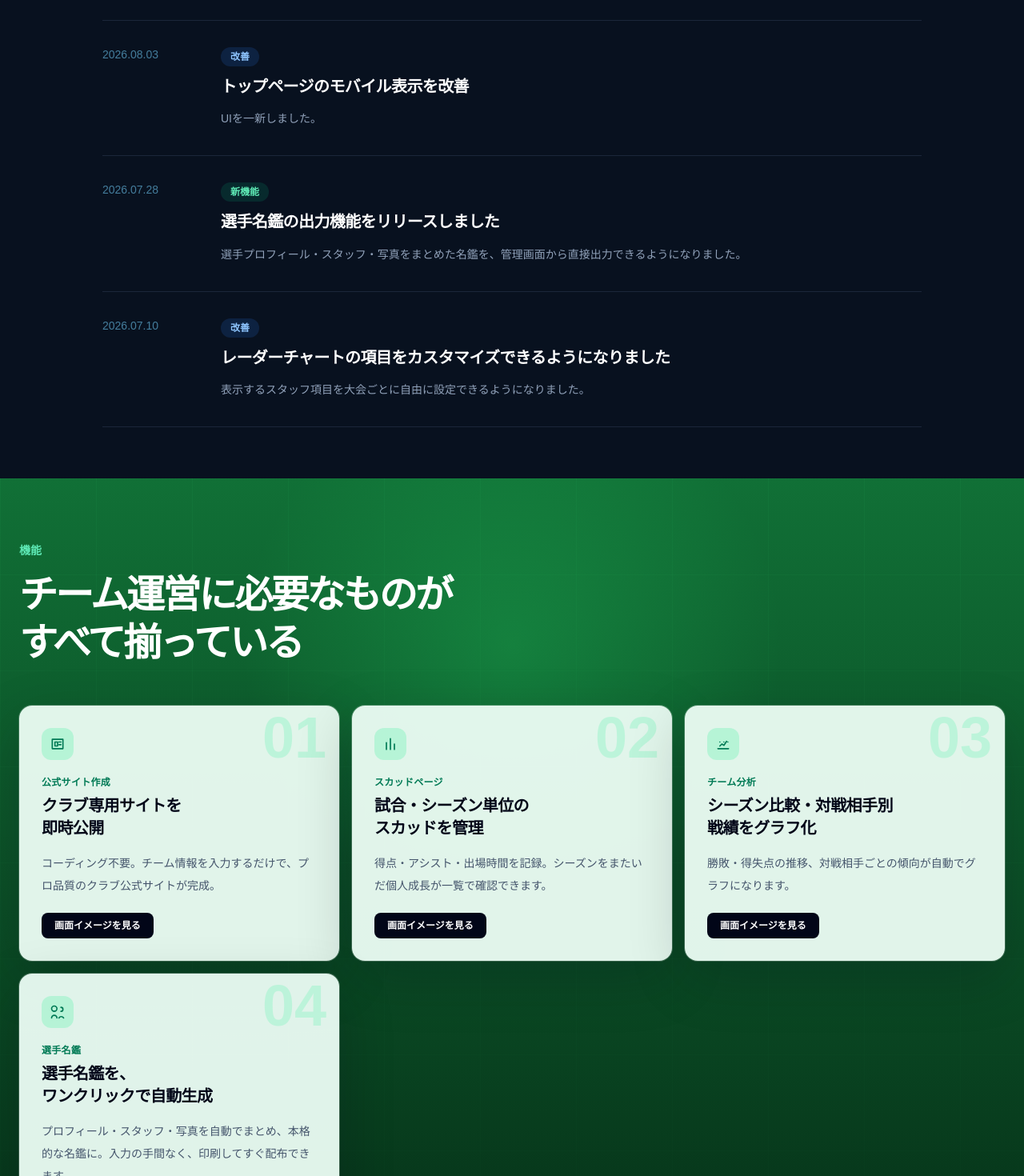
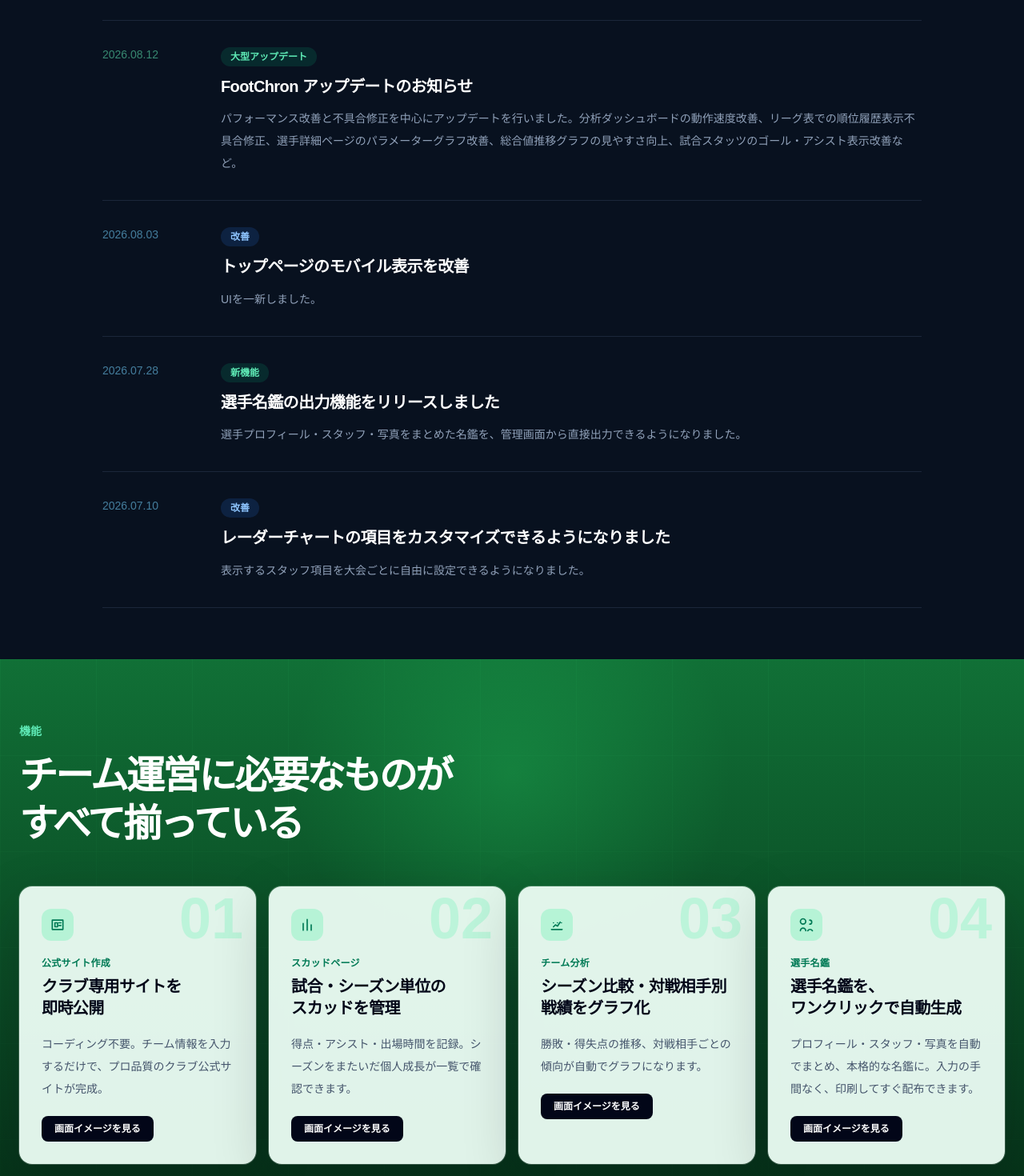
Before and after one commit to nffctaku/hpseisaku, a Next.js app: page / in a window 1280 px wide. Shown: the part 880-2350 px from the top of the page at 80% size. Built offline with nearby package versions, Linux system fonts and the light colour scheme; no server answers; a web font is replaced by a local one.

Commit message:
🚀 本番環境に向けて調整・デプロイ準備

```diff
--- a/src/app/page.tsx
+++ b/src/app/page.tsx
@@ -85,6 +85,20 @@ export default function LandingPage() {
 
               <div className="divide-y divide-slate-800/90 border-y border-slate-800/90">
                 <article className="grid gap-3 py-4 sm:grid-cols-[120px_1fr] sm:gap-7 sm:py-8">
+                  <time className="font-mono text-xs text-emerald-300/55 sm:text-sm">2026.08.12</time>
+                  <div>
+                    <span className="inline-flex rounded-full px-2 py-0.5 text-[10px] font-black bg-emerald-500/15 text-emerald-300 sm:px-3 sm:py-1 sm:text-xs">
+                      大型アップデート
+                    </span>
+                    <h3 className="mt-2 text-sm font-black leading-snug tracking-[-0.03em] text-white sm:mt-3 sm:text-lg sm:text-xl">
+                      FootChron アップデートのお知らせ
+                    </h3>
+                    <p className="mt-2 text-xs font-medium leading-6 text-slate-400 sm:mt-3 sm:text-sm sm:leading-7 sm:text-base">
+                      パフォーマンス改善と不具合修正を中心にアップデートを行いました。分析ダッシュボードの動作速度改善、リーグ表での順位履歴表示不具合修正、選手詳細ページのパラメーターグラフ改善、総合値推移グラフの見やすさ向上、試合スタッツのゴール・アシスト表示改善など。
+                    </p>
+                  </div>
+                </article>
+                <article className="grid gap-3 py-4 sm:grid-cols-[120px_1fr] sm:gap-7 sm:py-8">
                   <time className="font-mono text-xs text-sky-300/55 sm:text-sm">2026.08.03</time>
                   <div>
                     <span className="inline-flex rounded-full px-2 py-0.5 text-[10px] font-black bg-blue-500/15 text-blue-300 sm:px-3 sm:py-1 sm:text-xs">
@@ -144,7 +158,7 @@ export default function LandingPage() {
                     </h2>
                   </div>
 
-                  <div className="mt-12 grid gap-4 md:grid-cols-2 lg:grid-cols-3">
+                  <div className="mt-12 grid gap-4 md:grid-cols-2 lg:grid-cols-4">
                     {[
                             {
                               number: '01',
```
